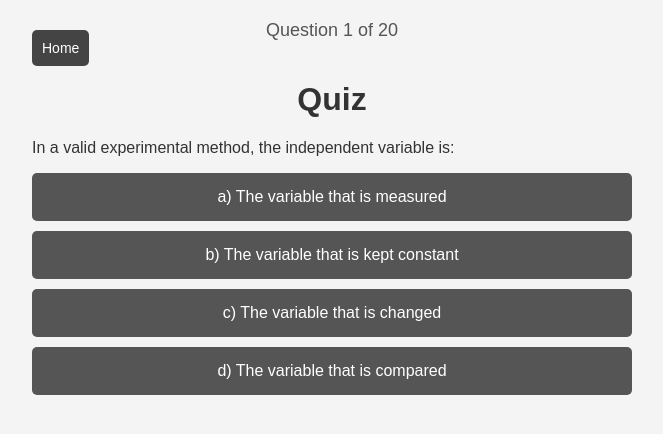
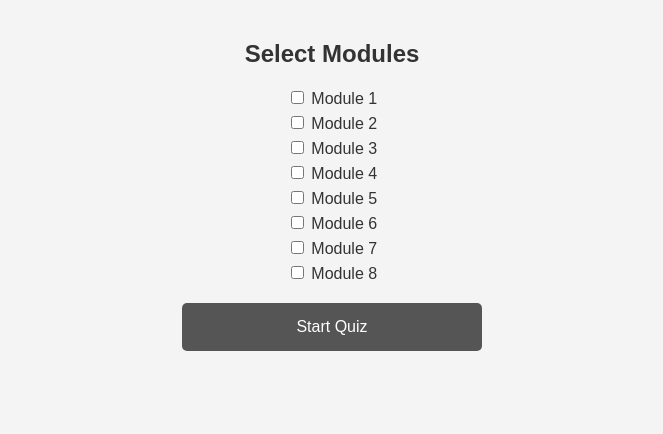
Before and after one commit to koglint/11phyquiz, a plain HTML site: page index.html in a window 1280 px wide. Both pictures are taken after a click on the button "Start Scored Mode". Shown: the whole page, without its empty margins (308-971 px from the left). Drawn offline with Linux system fonts and the light colour scheme.

Commit message:
Update index.html

```diff
--- a/index.html
+++ b/index.html
@@ -55,6 +55,28 @@
         #title-page button {
             width: 50%;
             margin: 10px auto;
+        }
+
+        /* Styling for the module selection page */
+        #module-selection-page {
+            display: none;
+            text-align: center;
+        }
+
+        #module-selection-page h2 {
+            font-size: 24px;
+            margin-bottom: 20px;
+            color: #333;
+        }
+
+        #module-selection-page label {
+            display: block;
+            margin: 5px 0;
+        }
+
+        #module-selection-page button {
+            width: 50%;
+            margin: 20px auto;
         }
 
         /* Styling for the quiz container */
@@ -126,8 +148,21 @@
 <body>
     <div id="title-page">
         <h1>Physics Multiple Choice Revision</h1>
-        <button onclick="startQuiz('scored')">Start Scored Mode</button>
-        <button onclick="startQuiz('infinite')">Start Infinite Mode</button>
+        <button onclick="selectMode('scored')">Start Scored Mode</button>
+        <button onclick="selectMode('infinite')">Start Infinite Mode</button>
+    </div>
+
+    <div id="module-selection-page">
+        <h2>Select Modules</h2>
+        <label><input type="checkbox" class="module-checkbox" value="1"> Module 1</label>
+        <label><input type="checkbox" class="module-checkbox" value="2"> Module 2</label>
+        <label><input type="checkbox" class="module-checkbox" value="3"> Module 3</label>
+        <label><input type="checkbox" class="module-checkbox" value="4"> Module 4</label>
+        <label><input type="checkbox" class="module-checkbox" value="5"> Module 5</label>
+        <label><input type="checkbox" class="module-checkbox" value="6"> Module 6</label>
+        <label><input type="checkbox" class="module-checkbox" value="7"> Module 7</label>
+        <label><input type="checkbox" class="module-checkbox" value="8"> Module 8</label>
+        <button onclick="startQuiz()">Start Quiz</button>
     </div>
 
     <div id="quiz-container">
@@ -155,7 +190,9 @@
 
     <script>
         let quiz = [];
+        let filteredQuiz = [];
         let currentMode = '';
+        let selectedModules = [];
         let currentQuestionIndex = 0;
         let score = 0;
         const maxQuestions = 20;
@@ -170,11 +207,28 @@
             }
         }
 
-        // Function to show the quiz and hide the title page
-        async function startQuiz(mode) {
+        // Function to show the mode selection screen
+        function selectMode(mode) {
             currentMode = mode;
-            await loadQuizData(); // Load the quiz data before starting the quiz
             document.getElementById('title-page').style.display = 'none';
+            document.getElementById('module-selection-page').style.display = 'block';
+        }
+
+        // Function to filter quiz questions based on selected modules
+        function filterQuestions() {
+            const checkboxes = document.querySelectorAll('.module-checkbox:checked');
+            selectedModules = Array.from(checkboxes).map(checkbox => parseInt(checkbox.value));
+            filteredQuiz = quiz.filter(question => selectedModules.includes(question.module));
+        }
+
+        // Function to start the quiz after module selection
+        async function startQuiz() {
+            filterQuestions();
+            if (filteredQuiz.length === 0) {
+                alert('Please select at least one module.');
+                return;
+            }
+            document.getElementById('module-selection-page').style.display = 'none';
             document.getElementById('quiz-container').style.display = 'block';
             currentQuestionIndex = 0;
             score = 0;
@@ -198,8 +252,8 @@
                 return;
             }
 
-            const randomIndex = Math.floor(Math.random() * quiz.length);
-            const questionData = quiz[randomIndex];
+            const randomIndex = Math.floor(Math.random() * filteredQuiz.length);
+            const questionData = filteredQuiz[randomIndex];
 
             document.getElementById('question').innerText = questionData.question;
 
@@ -262,8 +316,8 @@
             document.getElementById('title-page').style.display = 'block';
         }
 
-        // Initial load of the title page
-        document.getElementById('title-page').style.display = 'block';
+        // Load quiz data on page load
+        window.onload = loadQuizData;
     </script>
 </body>
 </html>
```
